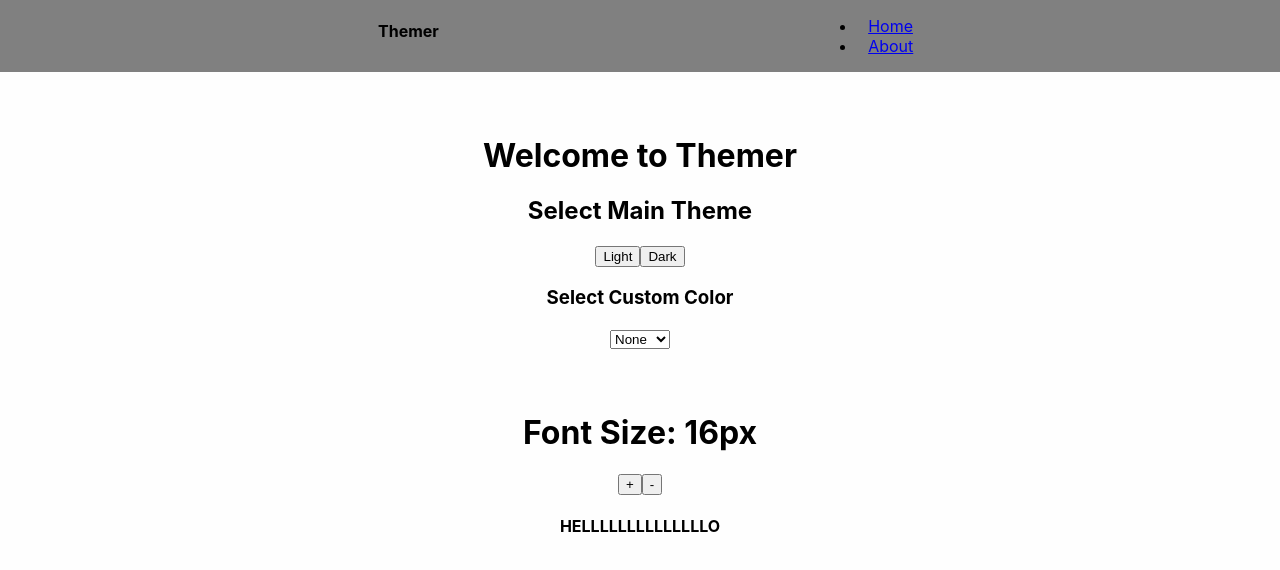
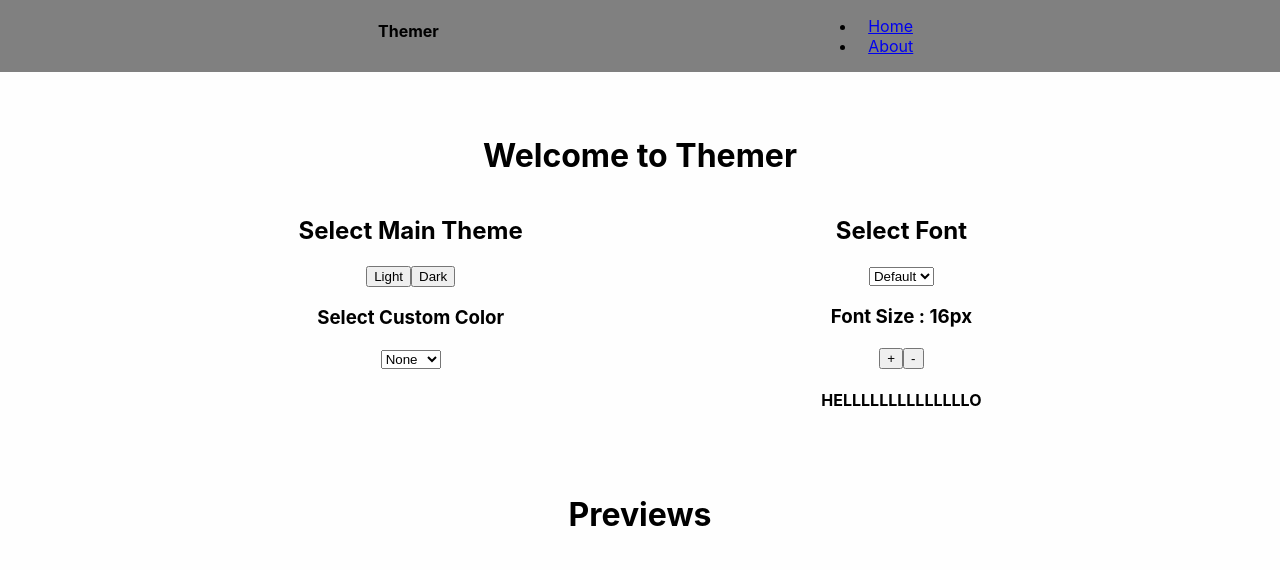
Before and after one commit to SinthooranR/Themer, a React (Create React App) app: page / in a window 1280 px wide. Shown: the top 570 px of the page. Built offline with nearby package versions, Linux system fonts and the light colour scheme.

Commit message:
Changed the styling a bit

```diff
--- a/src/pages/MainPage/Main.js
+++ b/src/pages/MainPage/Main.js
@@ -39,6 +39,8 @@ const Main = (props) => {
       {/* <img src={logo} className="App-logo" alt="logo" /> */}
       <h1>Welcome to Themer</h1>
 
+      <div className={classes.MainSettings}>
+        <div>
           <h2>Select Main Theme</h2>
           <div>
             <button onClick={props.onLightTheme}>Light</button>
@@ -57,14 +59,39 @@ const Main = (props) => {
             <option value="blue"> Blue </option>
             <option value="green"> Green </option>
           </select>
+        </div>
 
-      <h1>Font Size: {props.fontSize}px</h1>
-      <button onClick={() => props.onFontIncrease(props.fontSize)}>+</button>
-      <button onClick={() => props.onFontDecrease(props.fontSize)}>-</button>
+        <div>
+          <h2>Select Font</h2>
+          <select
+            placeholder="Please select your bank"
+            value={props.subTheme}
+            onChange={(event) => props.onSelectSubTheme(event.target.value)}
+          >
+            <option value=""> Default </option>
+            <option value="red"> Red </option>
+            <option value="blue"> Blue </option>
+            <option value="green"> Green </option>
+          </select>
 
-      <h4 className={subThemeColor} style={{ fontSize: `${props.fontSize}px` }}>
+          <h3>Font Size : {props.fontSize}px</h3>
+          <button onClick={() => props.onFontIncrease(props.fontSize)}>
+            +
+          </button>
+          <button onClick={() => props.onFontDecrease(props.fontSize)}>
+            -
+          </button>
+
+          <h4
+            className={subThemeColor}
+            style={{ fontSize: `${props.fontSize}px` }}
+          >
             HELLLLLLLLLLLLLLO {props.subTheme}
           </h4>
+        </div>
+      </div>
+
+      <h1>Previews</h1>
     </div>
   );
 };
--- a/src/pages/MainPage/Main.module.css
+++ b/src/pages/MainPage/Main.module.css
@@ -8,6 +8,12 @@
 .Main h1 {
   margin-top: 0;
   padding-top: 5%;
+}
+
+.MainSettings{
+    display: flex;
+    flex-direction: row;
+    justify-content: space-evenly;
 }
 
 .Red {
```
Also changed, not shown: src/components/Preview/Preview.js (added), 1 other file (tests, documents, lock files or other folders). Lines whose indentation alone changed are shown as unchanged.
